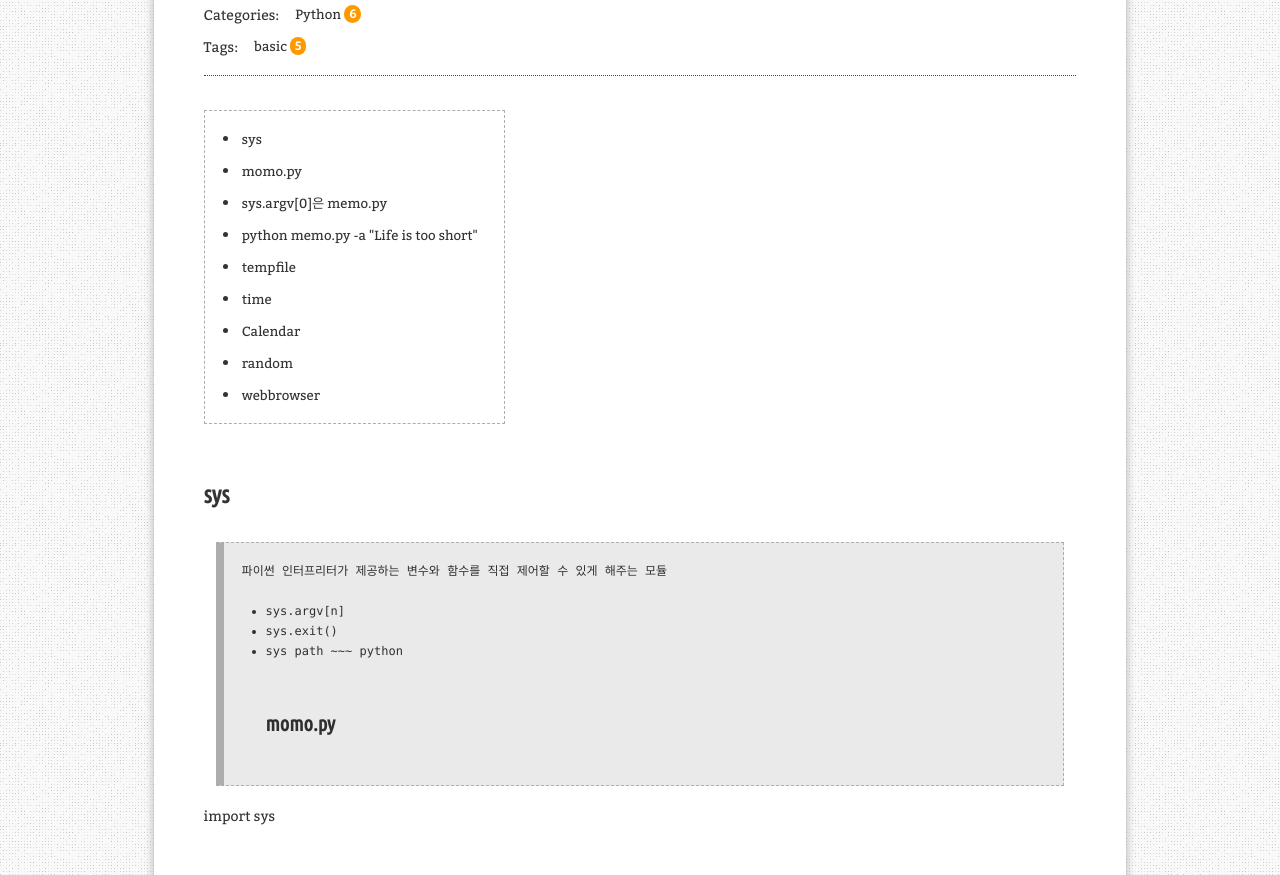
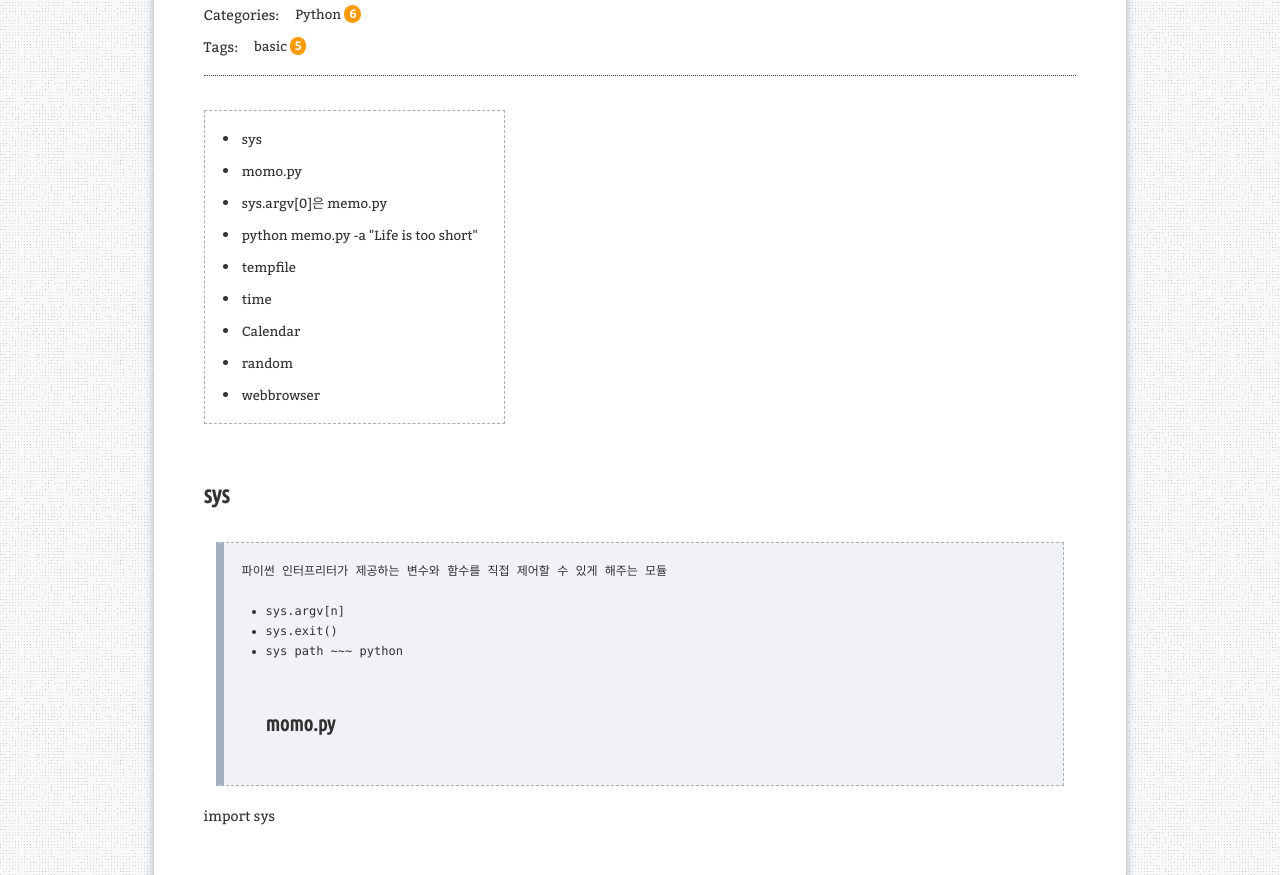
Before and after one commit to aristohyun/aristohyun.github.io, a Jekyll site: the page built from _posts/2020-10-10-Python5.md, in a window 1280 px wide. Shown: the part 255-1130 px from the top of the page. Built offline with Jekyll 4.4.1, drawn with Linux system fonts in a browser that asks for light colours; comment, search, counter and statistics services are not loaded.

Commit message:
Update _variables.scss

```diff
--- a/_sass/simple-texture/blog/_variables.scss
+++ b/_sass/simple-texture/blog/_variables.scss
@@ -5,6 +5,6 @@ $color-text: rgba(0, 0, 0, .8);
 $color-hover: #FF9900;
 $color-hover-transparent: rgba(255, 153, 0, .7);
 $color-meta-link-hover: #797979;
-$color-box-border: #ADADAD;
+$color-box-border: #a4b0be;
 $color-code-background: #272822;
-$color-inline-code-background: #EAEAEA;
+$color-inline-code-background: #f1f2f6;
```
